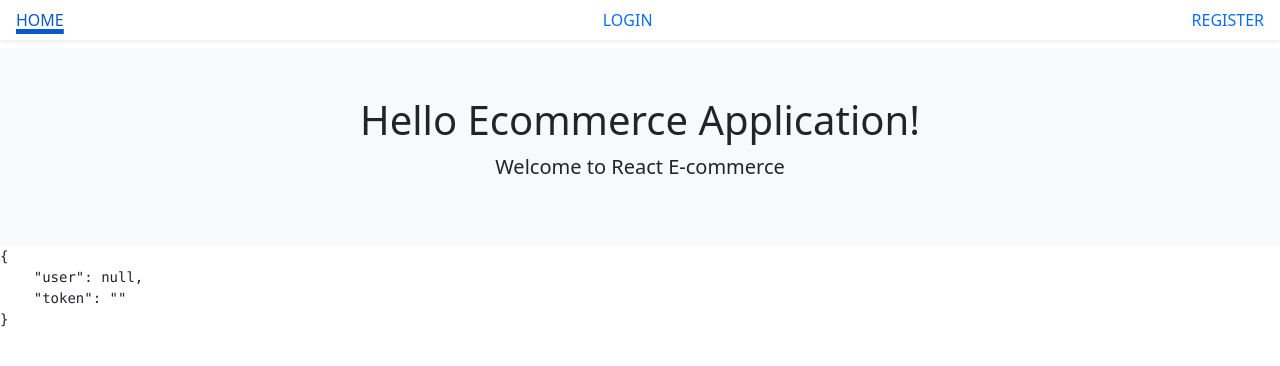
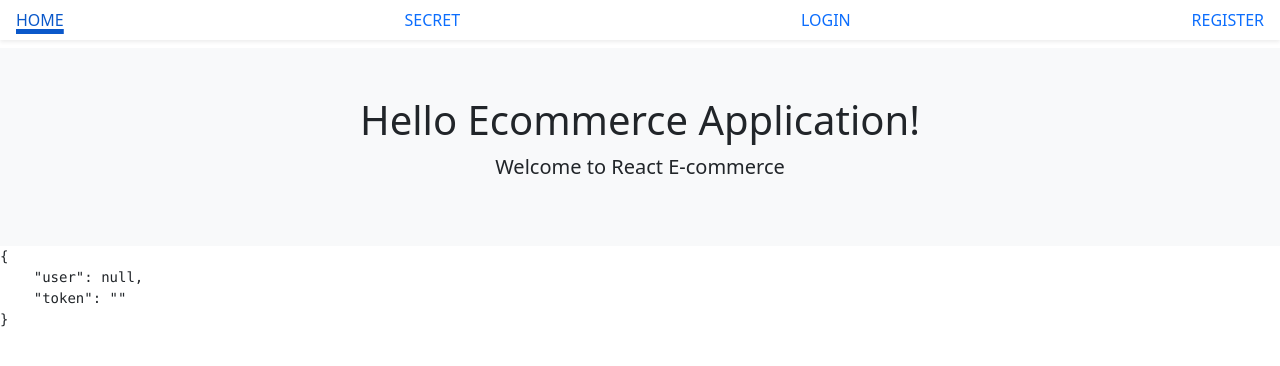
Before and after one commit to slahiri60/flowsoft-ecommerce-frontend, a React (Create React App) app: page / in a window 1280 px wide. Shown: the top 366 px of the page. Built offline with nearby package versions, Linux system fonts and the light colour scheme; no server answers.

Commit message:
Implemented user redirection to target page

```diff
--- a/src/App.js
+++ b/src/App.js
@@ -5,6 +5,7 @@ import Home from './pages/Home';
 import Login from './pages/auth/Login';
 import Register from './pages/auth/Register';
 import Dashboard from './pages/user/Dashboard';
+import Secret from './pages/Secret';
 import PrivateRoute from './components/routes/PrivateRoute';
 
 const PageNotFound = () => {
@@ -26,6 +27,7 @@ export default function App() {
         <Route path="/register" element={<Register />} />
         <Route path="/dashboard" element={<PrivateRoute />}>
           <Route path="" element={<Dashboard />} />
+          <Route path="secret" element={<Secret />} />
         </Route>
         <Route path="*" element={<PageNotFound />} replace />
       </Routes>
--- a/src/components/nav/Menu.js
+++ b/src/components/nav/Menu.js
@@ -19,6 +19,16 @@ export default function Menu() {
         <li className="nav-item">
           <NavLink className="nav-link" aria-current="page" to="/">
             HOME
+          </NavLink>
+        </li>
+
+        <li className="nav-item">
+          <NavLink
+            className="nav-link"
+            aria-current="page"
+            to="/dashboard/secret"
+          >
+            SECRET
           </NavLink>
         </li>
 
--- a/src/components/routes/Loading.js
+++ b/src/components/routes/Loading.js
@@ -1,5 +1,5 @@
 import { useEffect, useState } from 'react';
-import { useNavigate } from 'react-router-dom';
+import { useNavigate, useLocation } from 'react-router-dom';
 import LoadingGIF from '../../images/loading.gif';
 
 export default function Loading() {
@@ -7,13 +7,18 @@ export default function Loading() {
   const [count, setCount] = useState(3);
   // hooks
   const navigate = useNavigate();
+  const location = useLocation();
+  console.log(location);
 
   useEffect(() => {
     const interval = setInterval(() => {
       setCount((currentCount) => --currentCount);
     }, 1000);
     // redirect once count is equal to 0
-    count === 0 && navigate('/login');
+    count === 0 &&
+      navigate('/login', {
+        state: location.pathname,
+      });
     // cleanup
     return () => clearInterval(interval);
   }, [count]);
--- /dev/null
+++ b/src/pages/Secret.js
@@ -0,0 +1,3 @@
+export default function Secret() {
+  return <div>This is secret page</div>;
+}
--- a/src/pages/auth/Login.js
+++ b/src/pages/auth/Login.js
@@ -3,7 +3,7 @@ import Jumbotron from '../../components/cards/Jumbotron';
 import axios from 'axios';
 import toast from 'react-hot-toast';
 import { useAuth } from '../../context/auth';
-import { useNavigate } from 'react-router-dom';
+import { useNavigate, useLocation } from 'react-router-dom';
 
 export default function Login() {
   // state
@@ -12,6 +12,7 @@ export default function Login() {
   // hook
   const [auth, setAuth] = useAuth();
   const navigate = useNavigate();
+  const location = useLocation();
 
   const handleSubmit = async (e) => {
     e.preventDefault();
@@ -27,7 +28,7 @@ export default function Login() {
         localStorage.setItem('auth', JSON.stringify(data));
         setAuth({ ...auth, token: data.token, user: data.user });
         toast.success('Login successful');
-        navigate('/dashboard');
+        navigate(location.state || '/dashboard');
       }
     } catch (err) {
       console.log(err);
```
